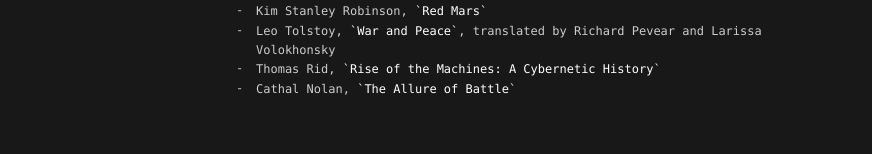
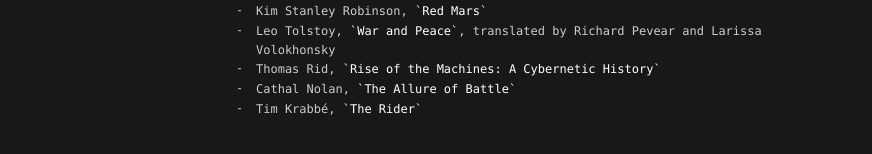
Before and after one commit to rrliu/cordyceptive.github.io, a Jekyll site: the page built from _posts/2019-12-30-books_2019.md, in a window 1280 px wide. Shown: the part 365-519 px from the top of the page, without its empty margins (200-1072 px from the left). Built offline with Jekyll 4.4.1, drawn with Linux system fonts in a browser that asks for light colours.

Commit message:
the rider

```diff
--- a/_posts/2019-12-30-books_2019.md
+++ b/_posts/2019-12-30-books_2019.md
@@ -21,3 +21,4 @@ title: Books I Read In 2019
 - Leo Tolstoy, `War and Peace`, translated by Richard Pevear and Larissa Volokhonsky
 - Thomas Rid, `Rise of the Machines: A Cybernetic History`
 - Cathal Nolan, `The Allure of Battle`
+- Tim Krabbé, `The Rider`
```
